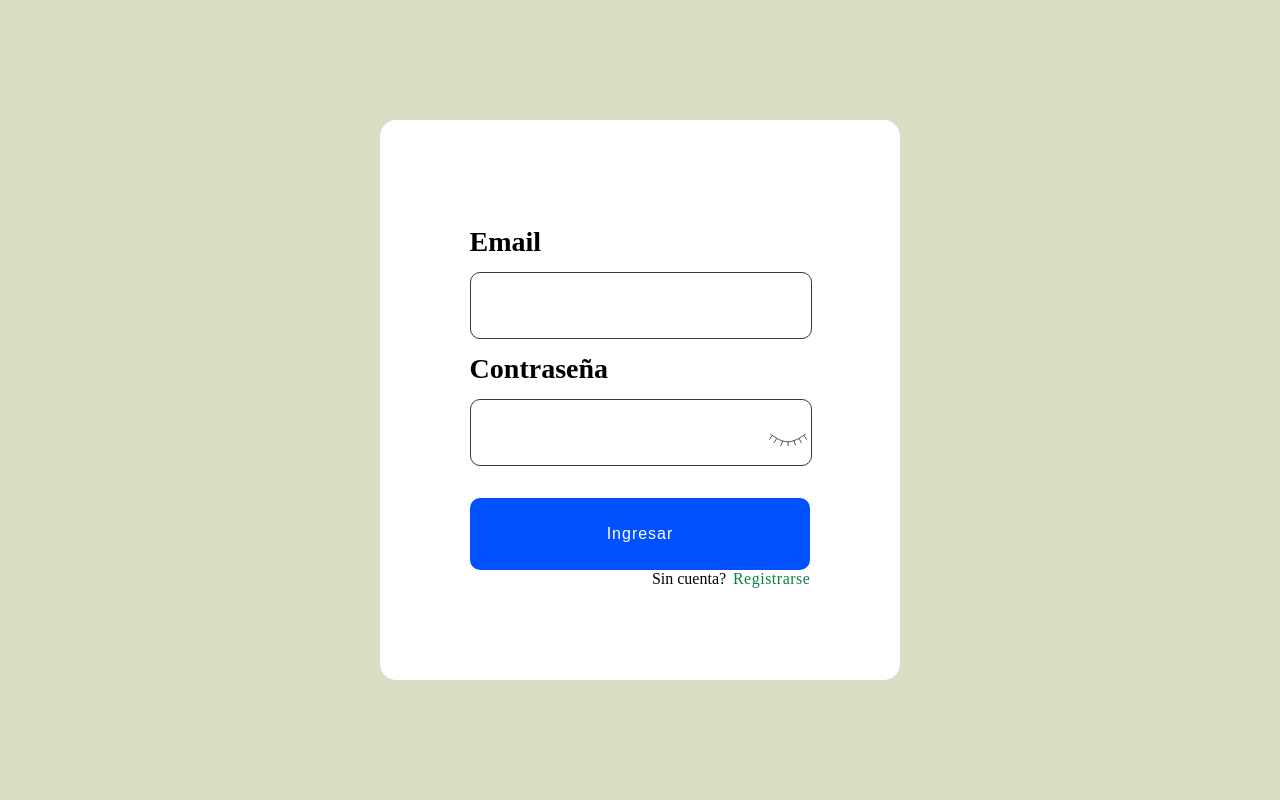
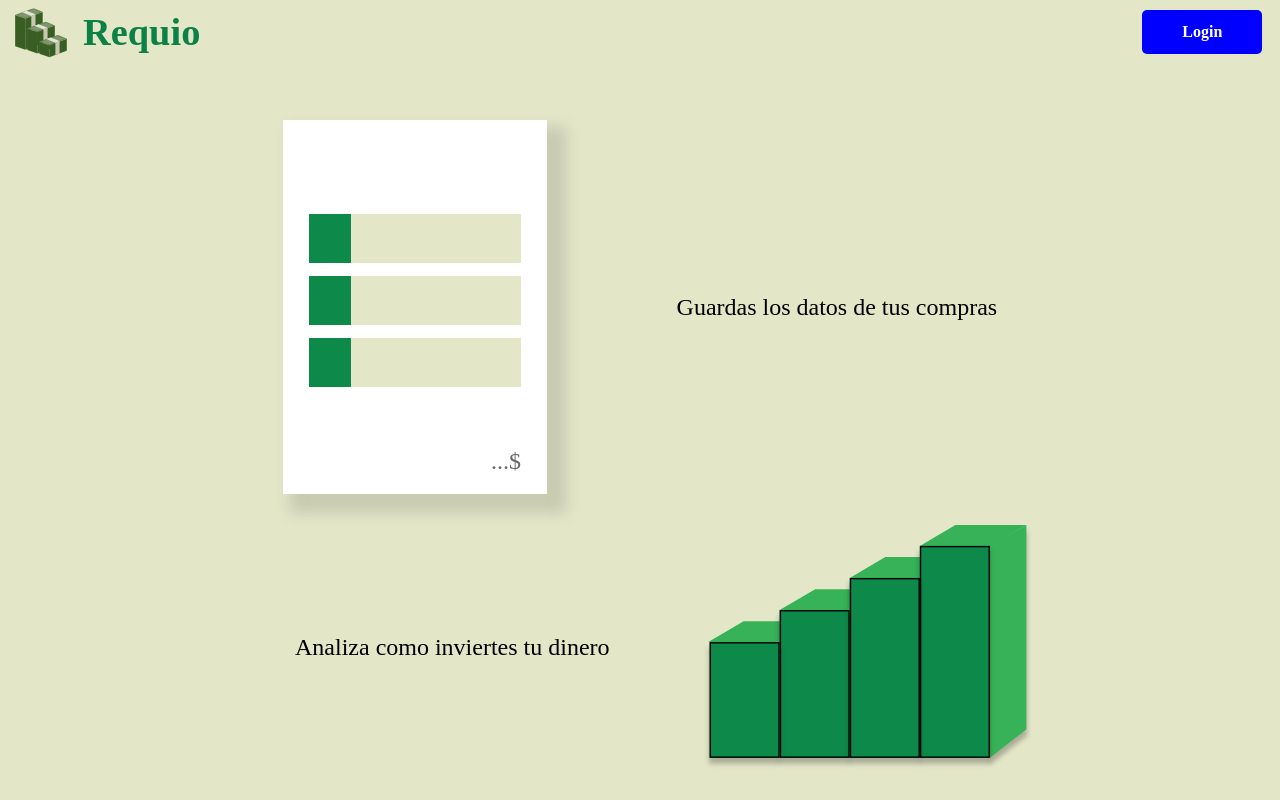
Before and after one commit to edwinsn/expenseseyes, a React (Create React App) app in the folder frontend/: page / in a window 1280 px wide. Shown: the top 800 px of the page. Built offline with nearby package versions, Linux system fonts and the light colour scheme; no server answers; a web font is replaced by a local one.

Commit message:
Renovated the login page, it's more descriptive now, added a total in the purchase list.

```diff
--- a/frontend/src/App.js
+++ b/frontend/src/App.js
@@ -133,7 +133,7 @@ class App extends Component {
 
       switch (this.state.user) {
         case "noUserYet":
-          view=<LoadingCircles />
+          view=<div className="loadingUser"><LoadingCircles /></div>
           break;
         case "noUser":
            view=<Login email={this.state.email}
@@ -154,14 +154,8 @@ class App extends Component {
         break;
       }
 
-      return (
-        <div className="App">
-        {
-          view
-        }
-        </div>
+      return view
 
-    );
   }
 
   appState(ob){
--- a/frontend/src/Components/Login.js
+++ b/frontend/src/Components/Login.js
@@ -1,13 +1,15 @@
 import React, { useState } from 'react'
 import '../assets/css/login.css'
 import { LoadingCircles } from "./Loading";
+import bars from '../assets/images/bars.svg'
+import appIcon from "../assets/images/appIcon.svg"
 
-const Login =(props)=>{
+const Login = (props) => {
 
-    let [showResetPasswordMessage, toggleShowResetPasswordMessage]=useState(false)
+    let [showResetPasswordMessage, toggleShowResetPasswordMessage] = useState(false)
     let [hidepassword, toggleHidePassword] = useState(true)
 
-    const {email,
+    const { email,
         password,
         parenState,
         handleLogin,
@@ -17,85 +19,127 @@ const Login =(props)=>{
         emailError,
         loading,
         newPassword,
-           resetPassword} = props
+        resetPassword } = props
 
-    return(
-        <section className="login">
+    return (
+
+        <div className="introPage">
+
+            <header className="loginHeader">
+                <div>
+                    <img src={appIcon} alt="app icon" />
+                    <span>Requio</span>
+                </div>
+                <a href="#login">Login</a>
+            </header>
+            <div className="info">
+
+                <div>
+                    <div className="listIcon">
+                        <div></div>
+                        <div></div>
+                        <div></div>
+                        <span>...$</span>
+                    </div>
+
+                    <div>
+                        <span>Guardas los datos de tus compras</span>
+                    </div>
+                </div>
+
+                <div>
+                    <div>
+                        <span>Analiza como inviertes tu dinero</span>
+                    </div>
+                    <div className="chartContainer">
+                        <img className="chartIcon" src={bars} alt="Analize your purchases icon" />
+                    </div>
+                </div>
+
+            </div>
+
+            <div className="login" id="login">
+
                 <div className="loginContainer">
-                {(showResetPasswordMessage)&&<p>Revisa tu correo electrónico para restablecer la contraseña</p>}
+
+
+                    {(showResetPasswordMessage) && <p>Revisa tu correo electrónico para restablecer la contraseña</p>}
                     <label>Email</label>
                     <input type="email"
-                       autoFocus
+
                         required
                         value={email}
-                       onChange={e=>{
-                           parenState({email:e.target.value})
+                        onChange={e => {
+                            parenState({ email: e.target.value })
                         }} />
 
                     <p className="errorMsg">{emailError}</p>
                     <label>Contraseña</label>
                     <div className="passwordContainer">
-                <input type={hidepassword?"password":"text"}
+                        <input type={hidepassword ? "password" : "text"}
                             required
                             value={password}
-                       onChange={e=>{
-                           parenState({password:e.target.value})
+                            onChange={e => {
+                                parenState({ password: e.target.value })
                             }}
-                       onKeyDown={ (ev)=>{
-                            if(ev.key==="Enter"){
+                            onKeyDown={(ev) => {
+                                if (ev.key === "Enter") {
                                     handleLogin()
                                 }
                             }
                             }
                         />
-                <input type="checkbox" id="hidepassword" className="togglePassword"  onChange={()=>{toggleHidePassword(!hidepassword)}}></input>
-                <label for="hidepassword" htmlFor="hidepassword" className="hidePasswordImage"/>
+                        <input type="checkbox" id="hidepassword" className="togglePassword" onChange={() => { toggleHidePassword(!hidepassword) }}></input>
+                        <label for="hidepassword" htmlFor="hidepassword" className="hidePasswordImage" />
                     </div>
                     <p className="errorMsg">{passwordError}</p>
                     <div className="btnContainer">
 
                         {
-                    hasAccount?
+                            hasAccount ?
                                 (<>
-                        {loading?(
+                                    {loading ? (
                                         <button className="signUpBtn">
                                             <LoadingCircles />
-                             </button>):
+                                        </button>) :
                                         <button className="signUpBtn" onClick={handleLogin}>Ingresar</button>
                                     }
 
-                        {newPassword&&<p className="resetPassword"><span onClick={()=>{
+                                    {newPassword && <p className="resetPassword"><span onClick={() => {
 
-                            if(!showResetPasswordMessage)
-                            {
+                                        if (!showResetPasswordMessage) {
                                             resetPassword()
-                            toggleShowResetPasswordMessage(true)}
+                                            toggleShowResetPasswordMessage(true)
+                                        }
 
                                     }} >Restablecer Contraseña</span></p>}
                                     <p>Sin cuenta?
-                            <span className="regist" onClick={()=>{parenState({hasAccount:false})}}>
+                                        <span className="regist" onClick={() => { parenState({ hasAccount: false }) }}>
                                             Registrarse
                                         </span>
                                     </p>
 
                                 </>)
-                    :(<>
-                        {loading?(
+                                : (<>
+                                    {loading ? (
                                         <button className="registBtn">
                                             <LoadingCircles />
-                             </button>):
+                                        </button>) :
                                         <button className="registBtn" onClick={handleSigUp}>Registrarse</button>
                                     }
                                     <p>Tienes una cuenta?
-                            <span className="logWithAcount" onClick={()=>{parenState({hasAccount:true})}}>
+                                        <span className="logWithAcount" onClick={() => { parenState({ hasAccount: true }) }}>
                                             Ingresar con cuenta
                                         </span>
                                     </p>
                                 </>)
                         }
                     </div>
+
                 </div>
-        </section>
+
+            </div>
+        </div>
     )
 }
 
--- a/frontend/src/Components/MainPage.js
+++ b/frontend/src/Components/MainPage.js
@@ -53,7 +53,7 @@ class MainPage extends Component{
         this.setState({
             data,
              Charts:<Charts purchases={data}/>,
-               PurchaseList:<PurchaseList keY={Math.random()}className="purchaseList"
+               PurchaseList:<PurchaseList key={Math.random()}className="purchaseList"
                purchases={data}
                deletePurchase={this.deletePurchase}
                update={this.getPurchases}
@@ -67,7 +67,7 @@ class MainPage extends Component{
         this.setState({
             data,
              Charts:<Charts purchases={data}/>,
-               PurchaseList:<PurchaseList keY={Math.random()}className="purchaseList"
+               PurchaseList:<PurchaseList key={Math.random()}className="purchaseList"
                purchases={data}
                deletePurchase={this.deletePurchase}
                loading={{deleting:false}}
--- a/frontend/src/Components/Purchase.js
+++ b/frontend/src/Components/Purchase.js
@@ -11,7 +11,6 @@ export function Purchase(props) {
     //console.log(updating)
     return (
         <form
-        key={props.key}
         className="purchase"
         onSubmit={async (ev)=>{
                 ev.preventDefault()
@@ -52,7 +51,7 @@ export function Purchase(props) {
                 className="purchaseName" type="text" defaultValue={name}/>
                 <input key="3" className="purchaseCategory" type="text" defaultValue={category}/>
                 <input
-                keY="4"
+                key="4"
                 className="purchaseDate"
                 type="text"
                 onFocus={(ev)=>{ev.target.type="date"}}
--- a/frontend/src/assets/css/App.css
+++ b/frontend/src/assets/css/App.css
@@ -1,20 +1,20 @@
 @import url('https://fonts.googleapis.com/css2?family=New+Tegomin&display=swap');
-
 * {
   box-sizing: border-box;
-  margin: 0;
-  padding: 0;
 }
 
-body{
-    background-color:#E3E6C7 ;
-    font-family: 'New Tegomin', serif;
+body {
+  background-color: #E3E6C7;
+  font-family: 'New Tegomin', serif;
 }
 
-.App{
-    display: flex;
-    align-items: center;
-    height: 100vh;
-    position:relative;
-    bottom: 0;
+html {
+  scroll-behavior: smooth
 }
+
+.loadingUser {
+  height: 100vh;
+  display: flex;
+  align-items: center;
+  justify-content: center;
+}
--- a/frontend/src/assets/css/charts.css
+++ b/frontend/src/assets/css/charts.css
@@ -9,6 +9,7 @@
     align-content: space-between;
     row-gap:3vh;
     position: relative;
+    padding: 1.5% 0 0 0;
 }
 .charts>*{
     flex-basis: 40%;
--- a/frontend/src/assets/css/login.css
+++ b/frontend/src/assets/css/login.css
@@ -1,6 +1,38 @@
+@media (max-width: 600px) {
+  .loginHeader {
+    background-color: #E3E6C7;
+  }
+  span {
+    font-size: 1.2em;
+  }
+  .listIcon {
+    width: 70%;
+  }
+
+.loginHeader > a{
+  background-color: #0D894A;
+}
+}
+
+@media (min-width: 600px) {
+  span {
+    font-size: 1.5em;
+  }
+  .listIcon {
+    width: 23%;
+    min-width: 7cm;
+  }
+  .loginHeader {
+    background-color: transparent;
+  }
+.loginHeader > a{
+  margin-right: 1%;
+  background-color: blue;
+}
+}
+
 button {
   border: none;
-  outline: none;
   width: 100%;
   height: 9vh;
   min-height: 0.8cm;
@@ -11,35 +43,142 @@ button {
   border-radius: 10px;
 }
 
+.chartContainer {
+  display: flex;
+  justify-content: center;
+}
 
-.registBtn{
+.chartContainer>img {
+  height: 80%;
+}
 
-    background: #0C8145;
+.info {
+  padding-top: 15vh;
+  width: 100%;
+  height: 100vh;
 }
-.signUpBtn{
 
-    background: #0151FF;
+.info>div {
+  display: flex;
+  flex-wrap: wrap;
+  justify-content: space-evenly;
+  align-items: stretch;
+  font-size: 1em;
+  padding: 0 12%;
+  /*border: 1px solid blue;*/
 }
+
+.info>div:nth-child(1) {
+  height: 55%;
+  flex-flow: wrap-reverse;
+}
+
+.info>div:nth-child(2) {
+  height: 45%;
+}
+
+.info>div:nth-child(2)>img {
+  height: 80%;
+}
+
+.info>div>span {
+  min-width: 7cm;
+}
+
+.info>div>div {
+  display: flex;
+  align-items: center;
+  /*border: 1px solid red;*/
+}
+
+.info>div>div>span {
+  text-align: center;
+  box-sizing: border-box;
+}
+
+.introPage {
+  width: 100%;
+}
+
+.listIcon {
+  min-height: 70%;
+  background-color: white;
+  display: flex;
+  align-items: center;
+  justify-content: center;
+  flex-direction: column;
+  box-shadow: 13px 13px 13px 6px #67686336;
+  position: relative;
+}
+
+.listIcon>div {
+  margin-bottom: 5%;
+  height: 13%;
+  width: 80%;
+  background: linear-gradient(to right, #0D894A 20%, #E3E6C7 20% 100%);
+}
+
+.listIcon>span {
+  position: absolute;
+  bottom: 5%;
+  right: 10%;
+  color: #676863;
+}
+
+.loginHeader {
+  padding: 5px;
+  height: 8vh;
+}
+
+.login:active {
+  border: 2px solid yellow;
+}
+
+.loginHeader>a {
+  font-weight: bolder;
+  padding: 13px 40px;
+  border-radius: 5px;
+  color: white;
+  text-decoration: none;
+}
+
+.loginHeader>div {
+  height: 100%;
+  display: flex;
+  align-items: center;
+  font-size: 1.6em;
+  color: #0C8145;
+  font-weight: 900;
+}
+
+.loginHeader>div>img {
+  height: 100%;
+}
+
+.login:target>.loginContainer {
+  border: 2px solid #676863;
+}
+
 .login {
   width: 100%;
-  min-height: 100vh;
-  background: #DADEC2;
+  height: 100vh;
   display: flex;
   justify-content: center;
   align-items: center;
 }
 
 .login .loginContainer {
-  padding:7%;
+  padding: 7%;
   width: 80%;
   max-width: 520px;
   display: flex;
   flex-direction: column;
   justify-content: center;
-  background:white;
+  background: white;
   min-height: 10cm;
   min-width: 8cm;
   height: 70vh;
+  box-shadow: 15px 15px 15px 7px #67686336;
   border-radius: 3%;
 }
 
@@ -48,7 +187,6 @@ button {
   font-weight: 550;
   font-size: 3.5vh;
   line-height: 1;
-
 }
 
 .login .loginContainer input {
@@ -68,7 +206,6 @@ button {
 
 .login .loginContainer .btnContainer {
   margin-top: 4vh;
-
 }
 
 .login .loginContainer .btnContainer p {
@@ -84,9 +221,10 @@ button {
   cursor: pointer;
 }
 
-.logWithAcount{
+.logWithAcount {
   color: blue;
 }
+
 .login .loginContainer .btnContainer p span:hover {
   color: red;
 }
@@ -95,43 +233,52 @@ button {
   color: red;
   font-size: 16px;
 }
-.regist{
-  color:#0C8145;
+
+.registBtn {
+  background: #0C8145;
 }
 
-.resetPassword{
+.signUpBtn {
+  background: #0151FF;
+}
+
+.regist {
+  color: #0C8145;
+}
+
+.resetPassword {
   color: blue;
   display: flex;
   justify-content: center;
 }
 
-.togglePassword{
+.togglePassword {
   display: none;
 }
 
-.togglePassword+label{
+.togglePassword+label {
   width: 7vh;
   min-width: 1cm;
   max-height: 0.6cm;
   max-width: 1cm;
-	height: 4vh;
+  height: 4vh;
   min-height: 0.6cm;
   background-size: cover;
   background-image: url("../images/closedEye.svg");
 }
 
-.togglePassword:checked + label{
+.togglePassword:checked+label {
   background-image: url("../images/openedEye.svg");
 }
 
-.hidePasswordImage{
+.hidePasswordImage {
   position: absolute;
-  right:1%;
-  top:13%;
+  right: 1%;
+  top: 13%;
   cursor: pointer;
 }
 
-.passwordContainer{
+.passwordContainer {
   display: flex;
   flex-direction: column;
   justify-content: flex-start;
```
Also changed, not shown: frontend/src/Components/PurchaseList.js (+29 -19 lines), frontend/src/assets/css/purchaseList.css (+60 -33 lines), frontend/src/assets/images/bars.svg (added). Lines whose indentation alone changed are shown as unchanged.
